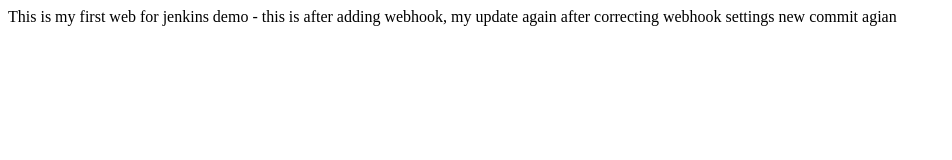
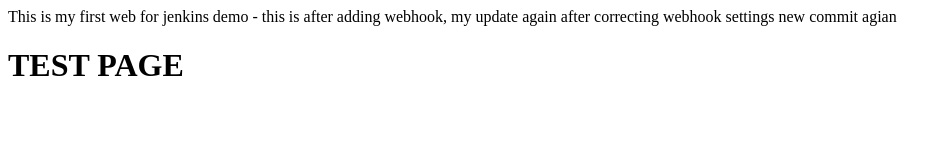
Before and after one commit to subhash7chauhan/test, a plain HTML site: page index.html in a window 1280 px wide. Shown: the whole page, without its empty margins (0-952 px from the left). Drawn offline with Linux system fonts and the light colour scheme.

Commit message:
Update index.html
test page

```diff
--- a/index.html
+++ b/index.html
@@ -1,3 +1,4 @@
 This is my first web for jenkins demo
 - this is after adding webhook, my update again after correcting webhook settings
 new commit agian
+<h1> TEST PAGE</h1>
```
